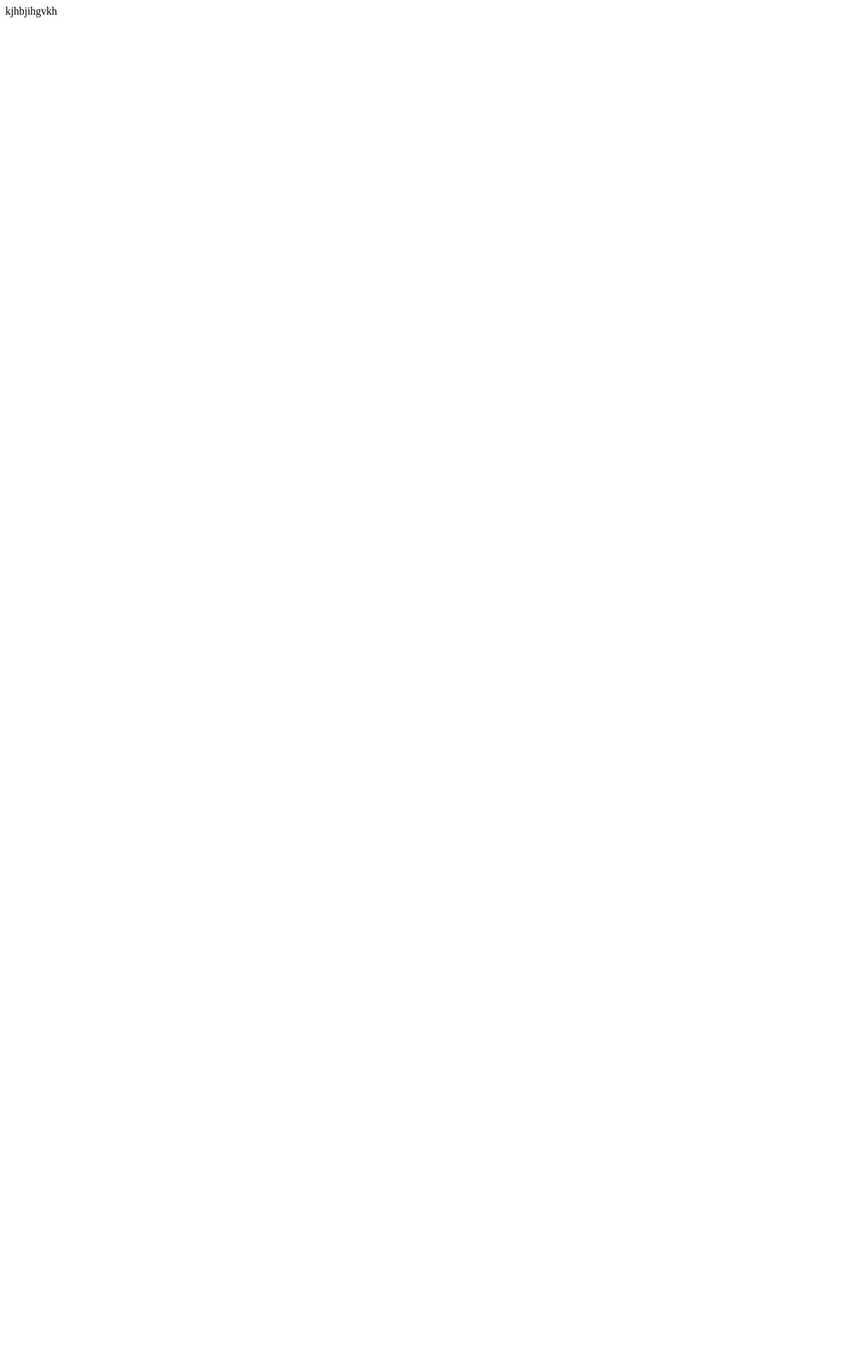
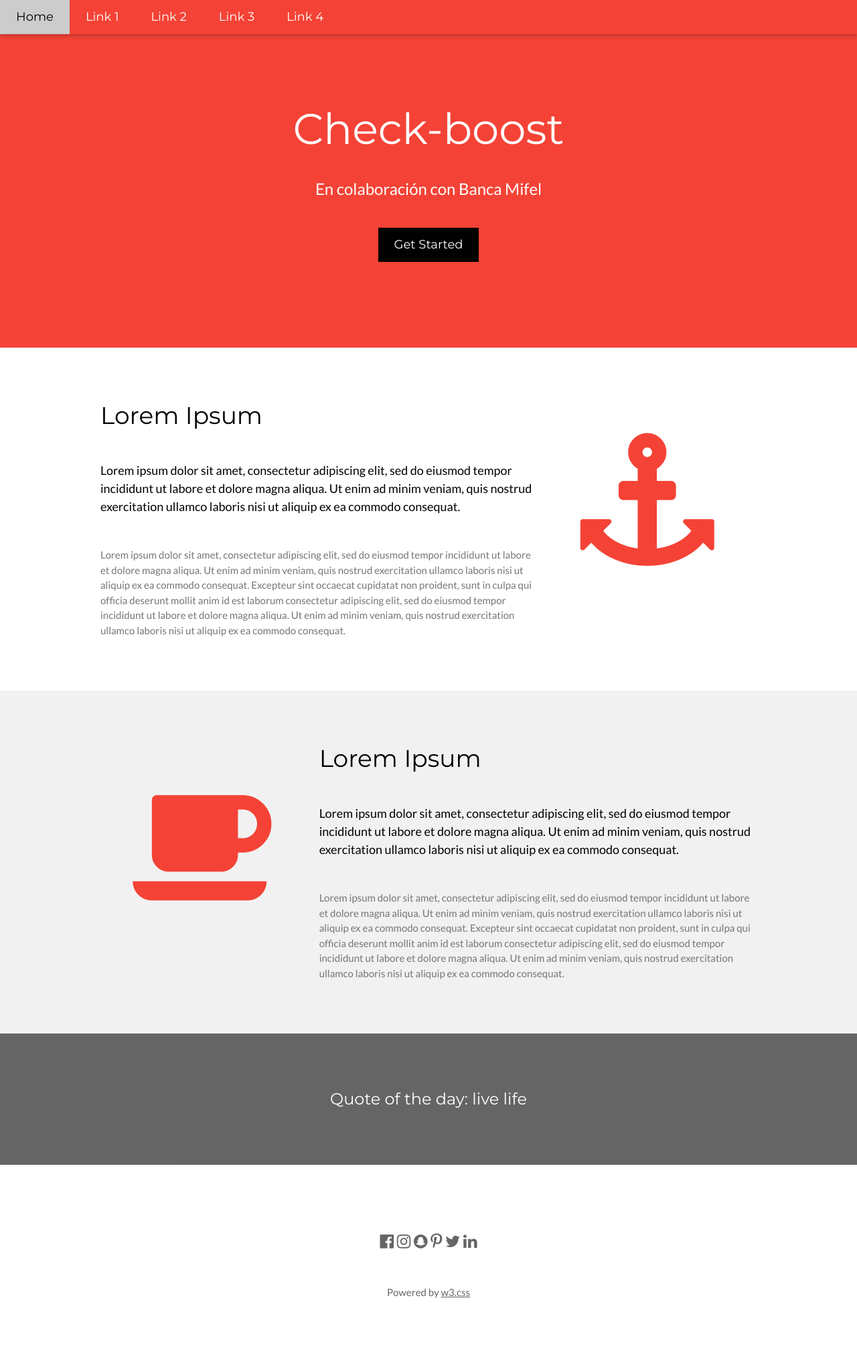
Before and after one commit to Any7200/Check-boost, a plain HTML site: page index.html in a window 1280 px wide. Shown: the whole page at 67% size. Before the commit the page ends 800 px from the top, so only its background shows below. Drawn offline with nearby package versions, Linux system fonts and the light colour scheme.

Commit message:
Update index.html

```diff
--- a/index.html
+++ b/index.html
@@ -1,10 +1,110 @@
 <!DOCTYPE html>
-<html>
-<head>
-	kjhbjihgvkh
-	<title></title>
-</head>
+<html lang="en">
+<title>W3.CSS Template</title>
+<meta charset="UTF-8">
+<meta name="viewport" content="width=device-width, initial-scale=1">
+<link rel="stylesheet" href="https://www.w3schools.com/w3css/4/w3.css">
+<link rel="stylesheet" href="https://fonts.googleapis.com/css?family=Lato">
+<link rel="stylesheet" href="https://fonts.googleapis.com/css?family=Montserrat">
+<link rel="stylesheet" href="https://cdnjs.cloudflare.com/ajax/libs/font-awesome/4.7.0/css/font-awesome.min.css">
+<style>
+body,h1,h2,h3,h4,h5,h6 {font-family: "Lato", sans-serif}
+.w3-bar,h1,button {font-family: "Montserrat", sans-serif}
+.fa-anchor,.fa-coffee {font-size:200px}
+</style>
 <body>
+
+<!-- Navbar -->
+<div class="w3-top">
+  <div class="w3-bar w3-red w3-card w3-left-align w3-large">
+    <a class="w3-bar-item w3-button w3-hide-medium w3-hide-large w3-right w3-padding-large w3-hover-white w3-large w3-red" href="javascript:void(0);" onclick="myFunction()" title="Toggle Navigation Menu"><i class="fa fa-bars"></i></a>
+    <a href="#" class="w3-bar-item w3-button w3-padding-large w3-white">Home</a>
+    <a href="#" class="w3-bar-item w3-button w3-hide-small w3-padding-large w3-hover-white">Link 1</a>
+    <a href="#" class="w3-bar-item w3-button w3-hide-small w3-padding-large w3-hover-white">Link 2</a>
+    <a href="#" class="w3-bar-item w3-button w3-hide-small w3-padding-large w3-hover-white">Link 3</a>
+    <a href="#" class="w3-bar-item w3-button w3-hide-small w3-padding-large w3-hover-white">Link 4</a>
+  </div>
+
+  <!-- Navbar on small screens -->
+  <div id="navDemo" class="w3-bar-block w3-white w3-hide w3-hide-large w3-hide-medium w3-large">
+    <a href="#" class="w3-bar-item w3-button w3-padding-large">Link 1</a>
+    <a href="#" class="w3-bar-item w3-button w3-padding-large">Link 2</a>
+    <a href="#" class="w3-bar-item w3-button w3-padding-large">Link 3</a>
+    <a href="#" class="w3-bar-item w3-button w3-padding-large">Link 4</a>
+  </div>
+</div>
+
+<!-- Header -->
+<header class="w3-container w3-red w3-center" style="padding:128px 16px">
+  <h1 class="w3-margin w3-jumbo">Check-boost</h1>
+  <p class="w3-xlarge">En colaboración con Banca Mifel</p>
+  <button class="w3-button w3-black w3-padding-large w3-large w3-margin-top">Get Started</button>
+</header>
+
+<!-- First Grid -->
+<div class="w3-row-padding w3-padding-64 w3-container">
+  <div class="w3-content">
+    <div class="w3-twothird">
+      <h1>Lorem Ipsum</h1>
+      <h5 class="w3-padding-32">Lorem ipsum dolor sit amet, consectetur adipiscing elit, sed do eiusmod tempor incididunt ut labore et dolore magna aliqua. Ut enim ad minim veniam, quis nostrud exercitation ullamco laboris nisi ut aliquip ex ea commodo consequat.</h5>
+
+      <p class="w3-text-grey">Lorem ipsum dolor sit amet, consectetur adipiscing elit, sed do eiusmod tempor incididunt ut labore et dolore magna aliqua. Ut enim ad minim veniam, quis nostrud exercitation ullamco laboris nisi ut aliquip ex ea commodo consequat. Excepteur sint
+        occaecat cupidatat non proident, sunt in culpa qui officia deserunt mollit anim id est laborum consectetur adipiscing elit, sed do eiusmod tempor incididunt ut labore et dolore magna aliqua. Ut enim ad minim veniam, quis nostrud exercitation ullamco
+        laboris nisi ut aliquip ex ea commodo consequat.</p>
+    </div>
+
+    <div class="w3-third w3-center">
+      <i class="fa fa-anchor w3-padding-64 w3-text-red"></i>
+    </div>
+  </div>
+</div>
+
+<!-- Second Grid -->
+<div class="w3-row-padding w3-light-grey w3-padding-64 w3-container">
+  <div class="w3-content">
+    <div class="w3-third w3-center">
+      <i class="fa fa-coffee w3-padding-64 w3-text-red w3-margin-right"></i>
+    </div>
+
+    <div class="w3-twothird">
+      <h1>Lorem Ipsum</h1>
+      <h5 class="w3-padding-32">Lorem ipsum dolor sit amet, consectetur adipiscing elit, sed do eiusmod tempor incididunt ut labore et dolore magna aliqua. Ut enim ad minim veniam, quis nostrud exercitation ullamco laboris nisi ut aliquip ex ea commodo consequat.</h5>
+
+      <p class="w3-text-grey">Lorem ipsum dolor sit amet, consectetur adipiscing elit, sed do eiusmod tempor incididunt ut labore et dolore magna aliqua. Ut enim ad minim veniam, quis nostrud exercitation ullamco laboris nisi ut aliquip ex ea commodo consequat. Excepteur sint
+        occaecat cupidatat non proident, sunt in culpa qui officia deserunt mollit anim id est laborum consectetur adipiscing elit, sed do eiusmod tempor incididunt ut labore et dolore magna aliqua. Ut enim ad minim veniam, quis nostrud exercitation ullamco
+        laboris nisi ut aliquip ex ea commodo consequat.</p>
+    </div>
+  </div>
+</div>
+
+<div class="w3-container w3-black w3-center w3-opacity w3-padding-64">
+    <h1 class="w3-margin w3-xlarge">Quote of the day: live life</h1>
+</div>
+
+<!-- Footer -->
+<footer class="w3-container w3-padding-64 w3-center w3-opacity">
+  <div class="w3-xlarge w3-padding-32">
+    <i class="fa fa-facebook-official w3-hover-opacity"></i>
+    <i class="fa fa-instagram w3-hover-opacity"></i>
+    <i class="fa fa-snapchat w3-hover-opacity"></i>
+    <i class="fa fa-pinterest-p w3-hover-opacity"></i>
+    <i class="fa fa-twitter w3-hover-opacity"></i>
+    <i class="fa fa-linkedin w3-hover-opacity"></i>
+ </div>
+ <p>Powered by <a href="https://www.w3schools.com/w3css/default.asp" target="_blank">w3.css</a></p>
+</footer>
+
+<script>
+// Used to toggle the menu on small screens when clicking on the menu button
+function myFunction() {
+  var x = document.getElementById("navDemo");
+  if (x.className.indexOf("w3-show") == -1) {
+    x.className += " w3-show";
+  } else {
+    x.className = x.className.replace(" w3-show", "");
+  }
+}
+</script>
 
 </body>
 </html>
```
